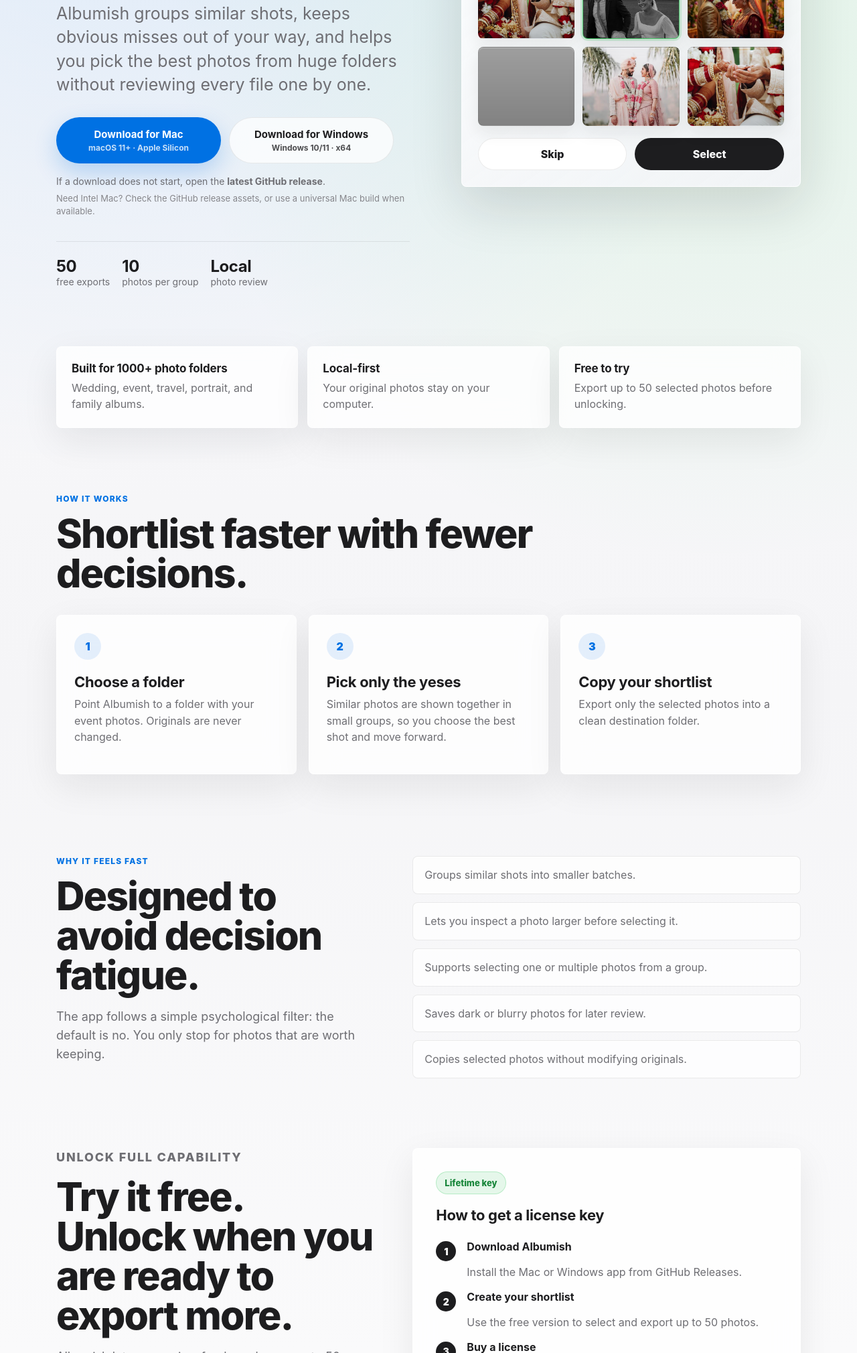
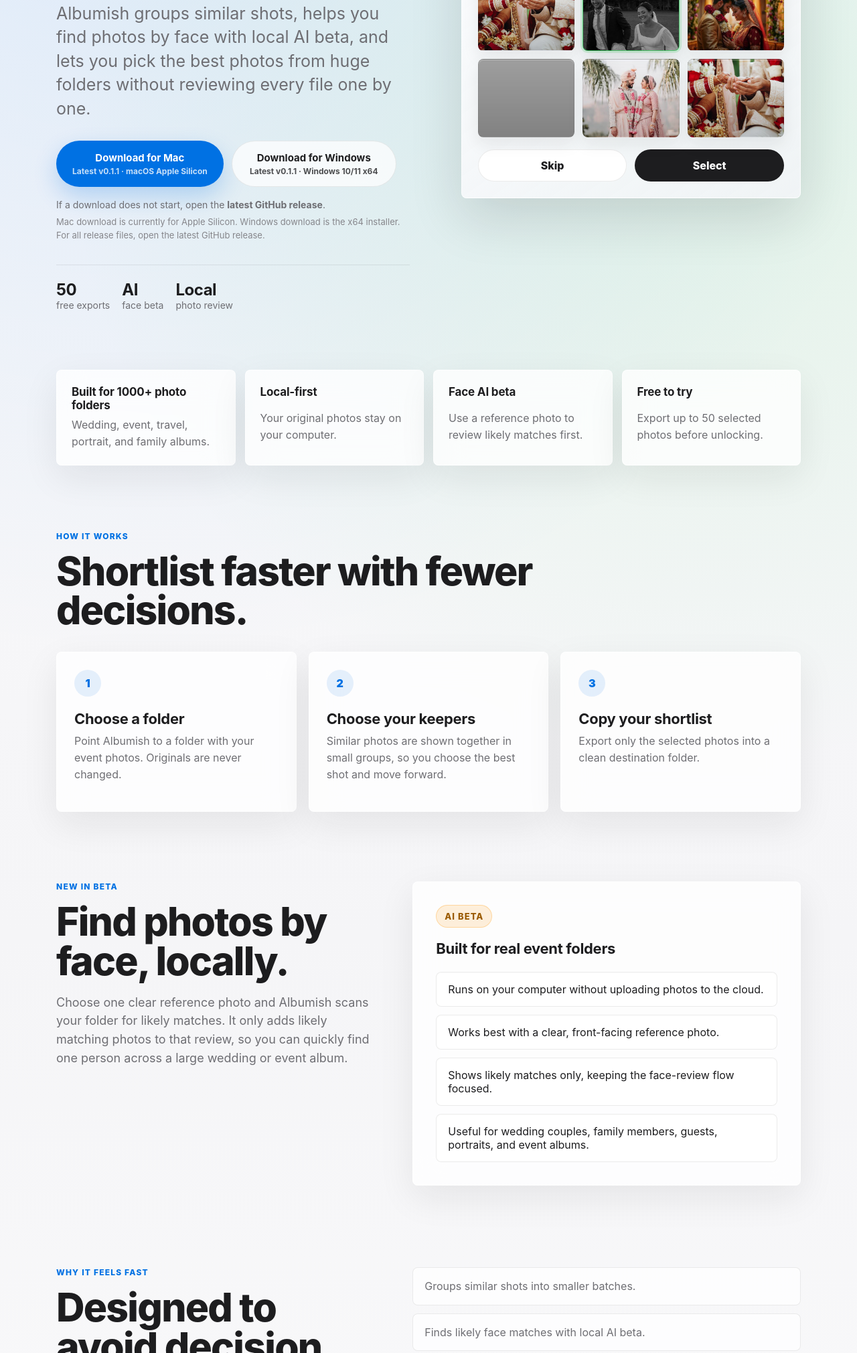
Before and after one commit to pankajmnnit/albumish, a plain HTML site: page index.html in a window 1280 px wide. Shown: the part 642-2662 px from the top of the page at 67% size. Drawn offline with Linux system fonts and the light colour scheme; grey boxes are pictures that could not be loaded.

Commit message:
Update downloads and AI beta website copy

```diff
--- a/index.html
+++ b/index.html
@@ -5,7 +5,7 @@
     <meta name="viewport" content="width=device-width, initial-scale=1" />
     <meta
       name="description"
-      content="Albumish is the fastest way to shortlist event photos. Group similar shots, pick the best ones, and export your final shortlist."
+      content="Albumish is the fastest way to shortlist event photos. Group similar shots, find photos by face with local AI beta, and export your final shortlist."
     />
     <meta property="og:title" content="Albumish - The fastest way to shortlist event photos" />
     <meta
@@ -24,6 +24,7 @@
       </a>
       <nav aria-label="Primary navigation">
         <a href="#how-it-works">How it works</a>
+        <a href="#ai-beta">AI Beta</a>
         <a href="#license">License</a>
         <a href="#download">Download</a>
         <a href="https://github.com/pankajmnnit/albumish" rel="noopener">GitHub</a>
@@ -36,16 +37,16 @@
           <p class="eyebrow">Desktop photo shortlisting for events</p>
           <h1>The fastest way to shortlist event photos.</h1>
           <p class="lede">
-            Albumish groups similar shots, keeps obvious misses out of your way, and helps you pick the best photos from huge folders without reviewing every file one by one.
+            Albumish groups similar shots, helps you find photos by face with local AI beta, and lets you pick the best photos from huge folders without reviewing every file one by one.
           </p>
           <div class="hero-actions" id="download">
             <a class="button primary" href="https://github.com/pankajmnnit/albumish/releases/latest/download/Albumish-0.1.1-arm64.dmg">
               <strong>Download for Mac</strong>
-              <span>macOS 11+ · Apple Silicon</span>
+              <span>Latest v0.1.1 · macOS Apple Silicon</span>
             </a>
             <a class="button secondary" href="https://github.com/pankajmnnit/albumish/releases/latest/download/Albumish.Setup.0.1.1.exe">
               <strong>Download for Windows</strong>
-              <span>Windows 10/11 · x64</span>
+              <span>Latest v0.1.1 · Windows 10/11 x64</span>
             </a>
           </div>
           <p class="release-note">
@@ -53,11 +54,11 @@
             <a href="https://github.com/pankajmnnit/albumish/releases/latest" rel="noopener">latest GitHub release</a>.
           </p>
           <p class="compatibility-note">
-            Need Intel Mac? Check the GitHub release assets, or use a universal Mac build when available.
+            Mac download is currently for Apple Silicon. Windows download is the x64 installer. For all release files, open the latest GitHub release.
           </p>
           <div class="hero-metrics" aria-label="Albumish highlights">
             <span><strong>50</strong> free exports</span>
-            <span><strong>10</strong> photos per group</span>
+            <span><strong>AI</strong> face beta</span>
             <span><strong>Local</strong> photo review</span>
           </div>
         </div>
@@ -70,7 +71,7 @@
             <div class="mock-app">
               <div class="mock-top">
                 <strong>Fast review</strong>
-                <span>Pick the best ones</span>
+                <span>Face AI beta</span>
               </div>
               <div class="mock-progress">
                 <span></span>
@@ -104,6 +105,10 @@
           <span>Your original photos stay on your computer.</span>
         </div>
         <div>
+          <strong>Face AI beta</strong>
+          <span>Use a reference photo to review likely matches first.</span>
+        </div>
+        <div>
           <strong>Free to try</strong>
           <span>Export up to 50 selected photos before unlocking.</span>
         </div>
@@ -122,7 +127,7 @@
           </article>
           <article>
             <span>2</span>
-            <h3>Pick only the yeses</h3>
+            <h3>Choose your keepers</h3>
             <p>Similar photos are shown together in small groups, so you choose the best shot and move forward.</p>
           </article>
           <article>
@@ -133,17 +138,39 @@
         </div>
       </section>
 
+      <section class="section ai-beta-section" id="ai-beta">
+        <div class="section-heading">
+          <p class="eyebrow">New in beta</p>
+          <h2>Find photos by face, locally.</h2>
+          <p class="section-copy">
+            Choose one clear reference photo and Albumish scans your folder for likely matches. It only adds likely matching photos to that review, so you can quickly find one person across a large wedding or event album.
+          </p>
+        </div>
+        <div class="ai-beta-card">
+          <div class="beta-badge">AI Beta</div>
+          <h3>Built for real event folders</h3>
+          <ul class="features compact-features">
+            <li>Runs on your computer without uploading photos to the cloud.</li>
+            <li>Works best with a clear, front-facing reference photo.</li>
+            <li>Shows likely matches only, keeping the face-review flow focused.</li>
+            <li>Useful for wedding couples, family members, guests, portraits, and event albums.</li>
+          </ul>
+        </div>
+      </section>
+
       <section class="section feature-band">
         <div>
           <p class="eyebrow">Why it feels fast</p>
           <h2>Designed to avoid decision fatigue.</h2>
-          <p class="section-copy">The app follows a simple psychological filter: the default is no. You only stop for photos that are worth keeping.</p>
+          <p class="section-copy">Albumish reduces repeated decisions by grouping similar shots, saving progress automatically, and letting you stop early when your shortlist is good enough.</p>
         </div>
         <ul class="features">
           <li>Groups similar shots into smaller batches.</li>
+          <li>Finds likely face matches with local AI beta.</li>
           <li>Lets you inspect a photo larger before selecting it.</li>
           <li>Supports selecting one or multiple photos from a group.</li>
           <li>Saves dark or blurry photos for later review.</li>
+          <li>Lets you pause, resume, or export selected photos early.</li>
           <li>Copies selected photos without modifying originals.</li>
         </ul>
       </section>
@@ -157,7 +184,7 @@
           </p>
           <div class="price-card">
             <span>Lifetime license</span>
-            <strong>₹500 India<br>$30 international</strong>
+            <strong>₹500 India · $30 international</strong>
             <small>One-time fee. No subscription.</small>
           </div>
         </div>
@@ -196,18 +223,22 @@
 
       <section class="download-panel">
         <p class="eyebrow">Get Albumish</p>
-        <h2>Start with your next event folder.</h2>
-        <p>Download the desktop app, choose a photo folder, and create your shortlist. Full export unlocks with a license key inside the app.</p>
+        <h2>Download the latest installers.</h2>
+        <p>Install Albumish on Mac or Windows, choose a photo folder, and create your shortlist. Full export unlocks with a license key inside the app.</p>
         <div class="hero-actions">
           <a class="button primary" href="https://github.com/pankajmnnit/albumish/releases/latest/download/Albumish-0.1.1-arm64.dmg">
             <strong>Download for Mac</strong>
-            <span>macOS 11+ · Apple Silicon</span>
+            <span>Albumish-0.1.1-arm64.dmg</span>
           </a>
           <a class="button secondary" href="https://github.com/pankajmnnit/albumish/releases/latest/download/Albumish.Setup.0.1.1.exe">
             <strong>Download for Windows</strong>
-            <span>Windows 10/11 · x64</span>
+            <span>Albumish.Setup.0.1.1.exe</span>
           </a>
         </div>
+        <p class="release-note">
+          Prefer GitHub? View all assets in the
+          <a href="https://github.com/pankajmnnit/albumish/releases/latest" rel="noopener">latest release</a>.
+        </p>
       </section>
     </main>
 
--- a/styles.css
+++ b/styles.css
@@ -483,13 +483,14 @@ footer {
 .proof {
   display: grid;
   gap: 14px;
-  grid-template-columns: repeat(3, 1fr);
+  grid-template-columns: repeat(4, 1fr);
   padding-bottom: 72px;
 }
 
 .proof div,
 .steps article,
 .license-card,
+.ai-beta-card,
 .download-panel {
   background: var(--panel);
   border: 1px solid rgb(255 255 255 / 0.72);
@@ -554,7 +555,8 @@ footer {
 }
 
 .feature-band,
-.license-section {
+.license-section,
+.ai-beta-section {
   align-items: start;
   display: grid;
   gap: clamp(28px, 5vw, 58px);
@@ -580,6 +582,32 @@ footer {
   border-radius: var(--radius);
   box-shadow: inset 0 1px 0 rgb(255 255 255 / 0.9);
   padding: 15px 17px;
+}
+
+.ai-beta-section {
+  padding-top: 8px;
+}
+
+.ai-beta-card {
+  padding: clamp(24px, 4vw, 34px);
+}
+
+.beta-badge {
+  background: rgb(255 149 0 / 0.14);
+  border: 1px solid rgb(255 149 0 / 0.28);
+  border-radius: 999px;
+  color: #9a5a00;
+  display: inline-flex;
+  font-size: 13px;
+  font-weight: 850;
+  letter-spacing: 0.08em;
+  margin-bottom: 18px;
+  padding: 8px 12px;
+  text-transform: uppercase;
+}
+
+.compact-features {
+  margin-top: 22px;
 }
 
 .license-section {
@@ -730,6 +758,7 @@ footer span {
 
   .hero,
   .feature-band,
+  .ai-beta-section,
   .license-section,
   .proof,
   .steps {
```
Also changed, not shown: README.md.
